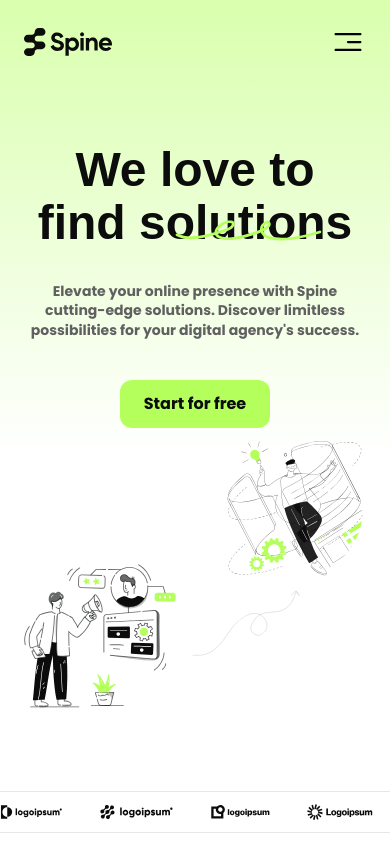
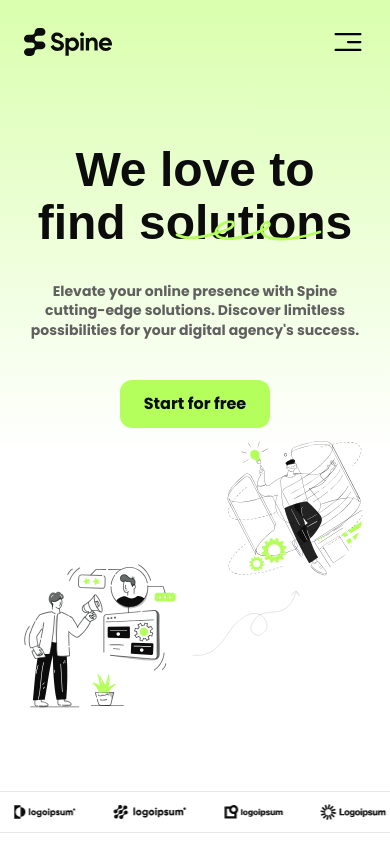
Before and after one commit to TerSimaN/zing7-task-spine, a Next.js app: page / in a window 390 px wide. Shown: the top 844 px of the page. Built offline with nearby package versions, Linux system fonts and the light colour scheme; a web font is replaced by a local one.

Commit message:
Refactored code, added slide animation

```diff
--- a/src/components/sections/TrustedBrand.tsx
+++ b/src/components/sections/TrustedBrand.tsx
@@ -4,7 +4,8 @@ import { logoipsum_1, logoipsum_2, logoipsum_3, logoipsum_4, logoipsum_5 } from
 const TrustedBrand = () => {
   return (
     <div className="container lg:py-20 py-9">
-      <div className="flex items-center border-y lg:space-x-20 space-x-9 overflow-x-auto lg:py-7 py-3 max-w-fit">
+      <div className="border-y lg:py-7 py-3 overflow-hidden max-w-fit">
+        <div className="flex items-center lg:space-x-20 space-x-9 sm:animate-none motion-safe:animate-slide">
           <Image
             src={logoipsum_1}
             alt="logoipsum_1"
@@ -32,6 +33,7 @@ const TrustedBrand = () => {
           />
         </div>
       </div>
+    </div>
   )
 }
 
--- a/tailwind.config.ts
+++ b/tailwind.config.ts
@@ -50,6 +50,19 @@ const config: Config = {
         'display-4': ['14px', '120%'],
         'body-1': ['14px', '140%'],
         'body-2': ['12px', '140%']
+      },
+      animation: {
+        slide: 'slide 8s linear alternate infinite'
+      },
+      keyframes: {
+        slide: {
+          from: {
+            transform: 'translateX(-30vw)'
+          },
+          to: {
+            transform: 'translateX(10vw)'
+          }
+        }
       }
     },
     container: {
```
Lines whose indentation alone changed are shown as unchanged.
